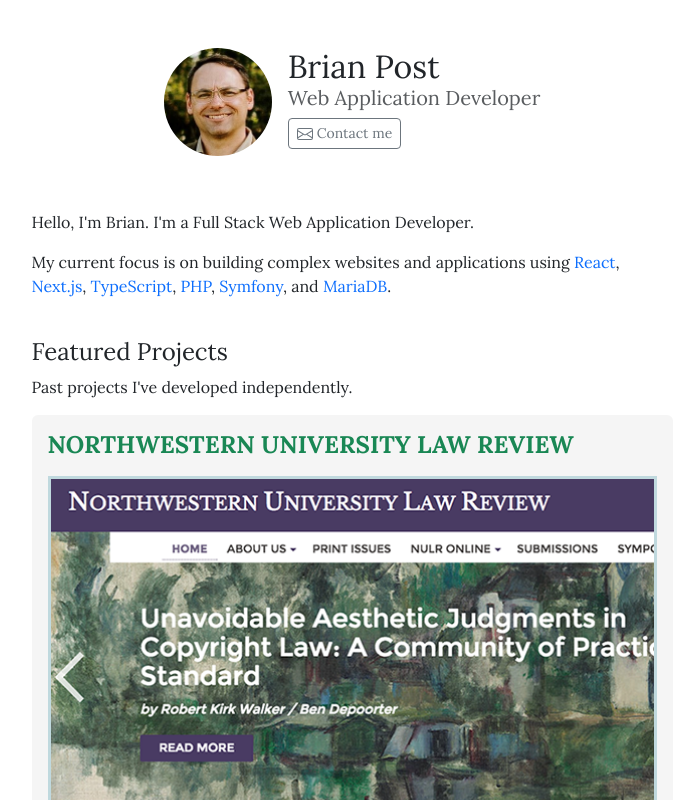
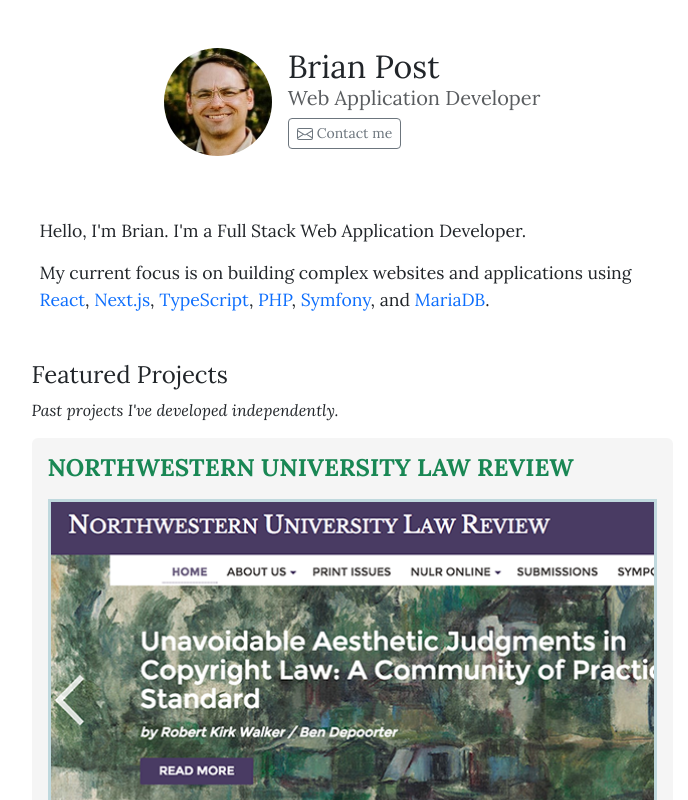
Before and after one commit to brianpost/portfolio-next, a Next.js app: page / in a window 1280 px wide. Shown: the top 800 px of the page, without its empty margins (288-976 px from the left). Built offline with nearby package versions, Linux system fonts and the light colour scheme.

Commit message:
Style updates

```diff
--- a/pages/index.tsx
+++ b/pages/index.tsx
@@ -128,8 +128,9 @@
             <main>
                 <div className="container">
 
-                    <section>
+                    <section id="About">
                         <PageColumn>
+                            <div className="p-2">
                                 <p>Hello, I&apos;m Brian.  I&apos;m a Full Stack Web Application Developer.</p>
                                 <p>
                                     My current focus is on building complex websites and applications
@@ -140,13 +141,14 @@
                                     , <ContentTechLink href="https://symfony.com/">Symfony</ContentTechLink>
                                     , and <ContentTechLink href="https://mariadb.com/">MariaDB</ContentTechLink>.
                                 </p>
+                            </div>
                         </PageColumn>
                     </section>
 
                     <section className="mt-4 mb-3">
                         <PageColumn>
                             <h2 className="h4">Featured Projects</h2>
-                            <p className="">Past projects I&apos;ve developed independently.</p>
+                            <p><em>Past projects I&apos;ve developed independently.</em></p>
                         </PageColumn>
                         <PageColumn>
                             <ProjectCard title="Northwestern University Law Review" imageName="nulr.png" imagePriority={true}>
--- a/styles/Home.scss
+++ b/styles/Home.scss
@@ -10,8 +10,12 @@
 
 }
 
-.contact {
+#Contact {
   input[type="submit"] {
     @include button-variant($light, $light);
   }
 }
+
+#About p {
+  font-size: 1.1rem;
+}
```
Lines whose indentation alone changed are shown as unchanged.
